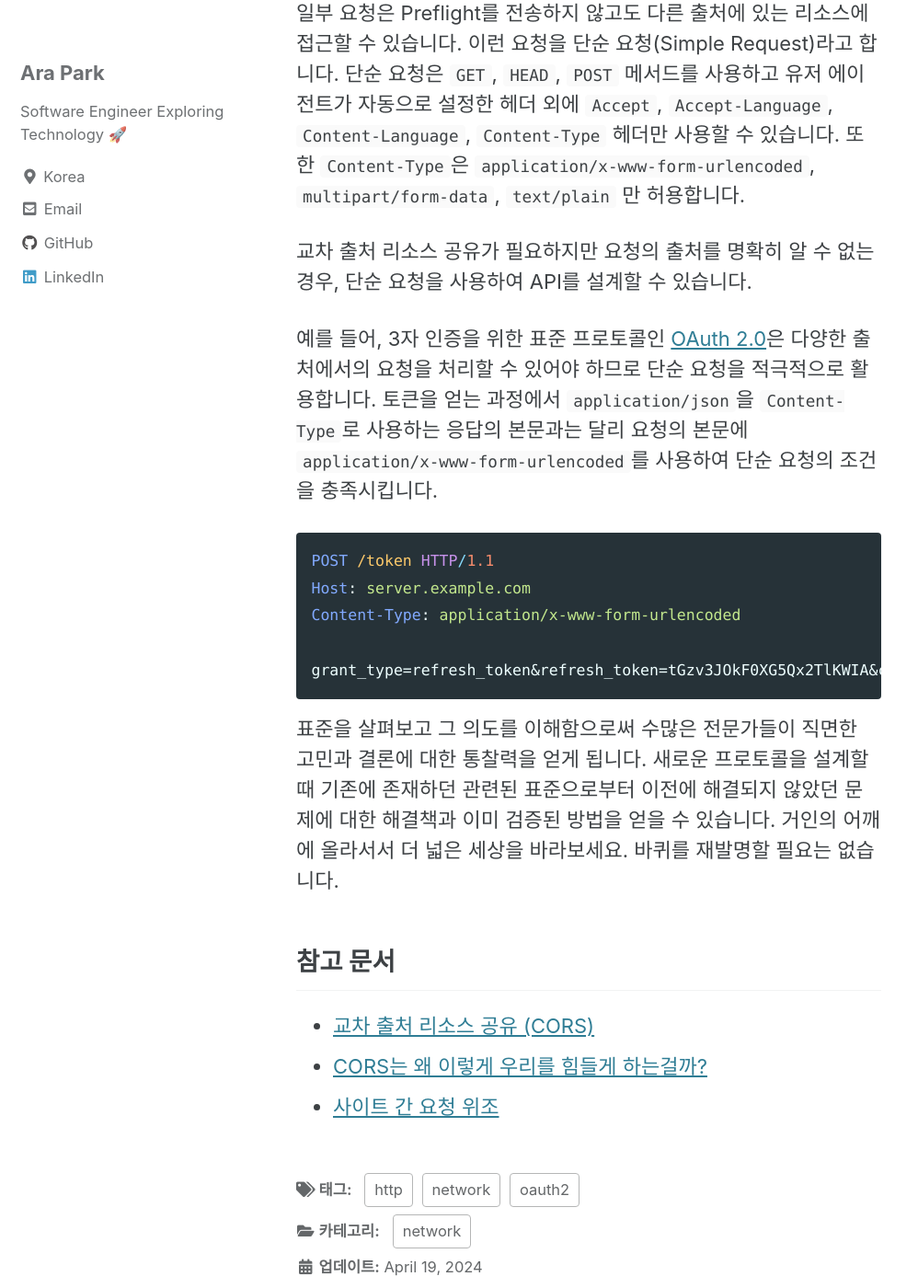
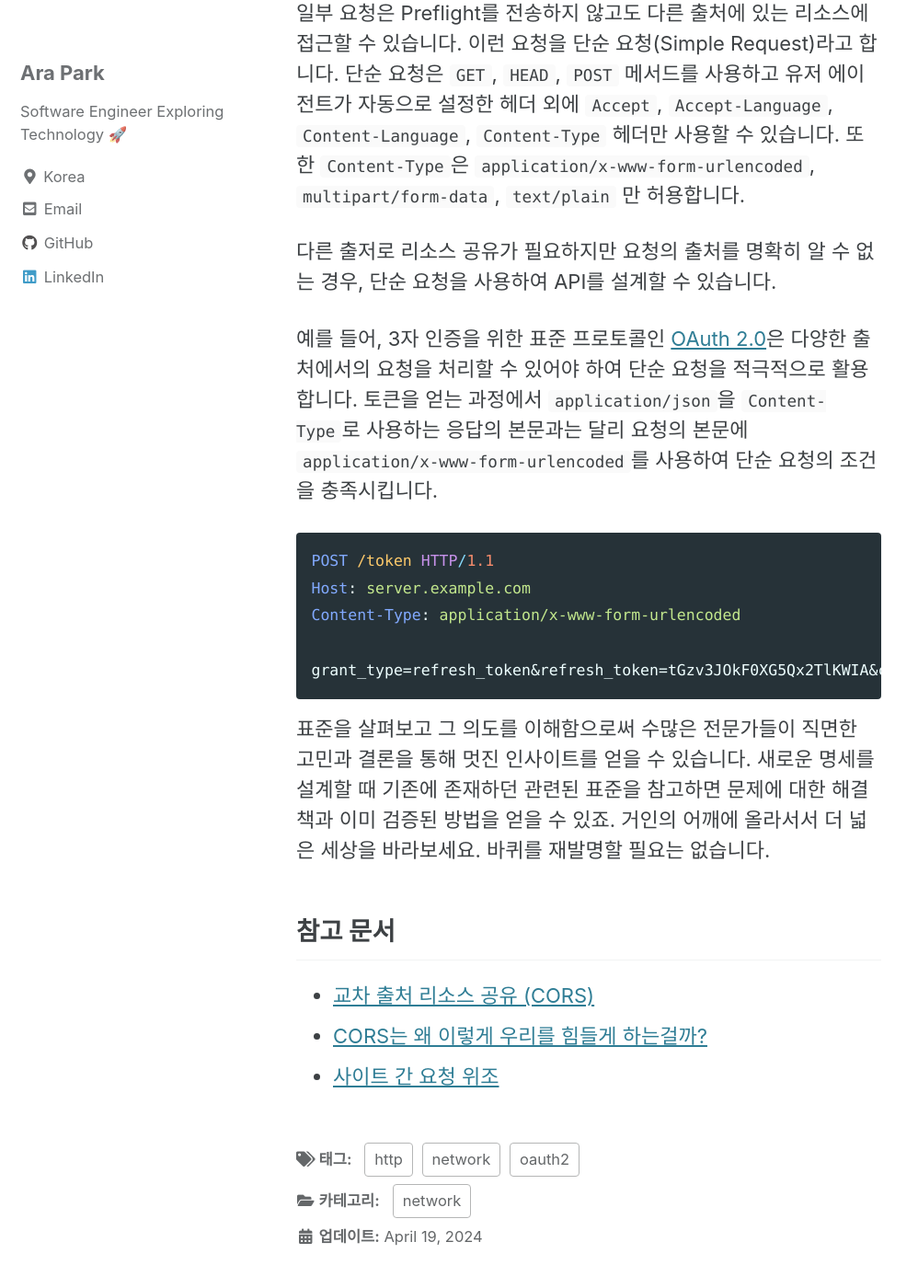
Before and after one commit to siyul-park/siyul-park.github.io, a Jekyll site: the page built from _posts/2024-04-19-exploring-http-simple-request.md, in a window 1280 px wide and 1400 px high, scrolled down 1208 px. Shown: the whole window at 92% size, without its empty margins (0-998 px from the left). Built offline with Jekyll 4.4.1, drawn with Linux system fonts in a browser that asks for light colours; cached includes are drawn as plain includes; comment, search, counter and statistics services are not loaded; some of the changed text lies outside the part shown.

Commit message:
docs: 가독성 개선

````diff
--- a/_posts/2024-04-19-exploring-http-simple-request.md
+++ b/_posts/2024-04-19-exploring-http-simple-request.md
@@ -9,7 +9,7 @@ tags: ["network", "http", "oauth2"]
 
 다른 출처에 있는 리소스가 필요한 경우, 추가 HTTP 헤더를 사용하여 한 출처에서 실행 중인 웹 애플리케이션이 다른 출처의 선택한 자원에 접근할 수 있는 권한을 부여하여 교차 출처 리소스 공유(CORS, Cross-Origin Resource Sharing)를 허용합니다.
 
-웹 브라우저는 다른 출처에 있는 리소스에 접근할 때 Preflight 요청을 보내어 `OPTIONS` 메서드를 통해 실제 요청이 전송하기에 안전한지 확인합니다. 이때 `Origin` 헤더를 사용하여 원래 출처를 전달하고, `Access-Control-Request-Method`와 `Access-Control-Request-Headers`에 허용되어야 할 메서드와 헤더를 넣습니다.
+웹 브라우저는 다른 출처에 있는 리소스에 접근할 때 `OPTIONS` 메서드를 통해 Preflight 요청을 보내어 실제 요청이 전송하기에 안전한지 확인합니다. 이때 `Origin` 헤더를 사용하여 원래 출처를 전달하고, `Access-Control-Request-Method`와 `Access-Control-Request-Headers`에 허용되어야 할 메서드와 헤더를 넣습니다.
 
 ```http
 OPTIONS https://siyul-park.github.io
@@ -31,9 +31,9 @@ Access-Control-Allow-Headers: Content-type
 
 일부 요청은 Preflight를 전송하지 않고도 다른 출처에 있는 리소스에 접근할 수 있습니다. 이런 요청을 단순 요청(Simple Request)라고 합니다. 단순 요청은 `GET`, `HEAD`, `POST` 메서드를 사용하고 유저 에이전트가 자동으로 설정한 헤더 외에 `Accept`, `Accept-Language`, `Content-Language`, `Content-Type` 헤더만 사용할 수 있습니다. 또한 `Content-Type`은 `application/x-www-form-urlencoded`, `multipart/form-data`, `text/plain` 만 허용합니다.
 
-교차 출처 리소스 공유가 필요하지만 요청의 출처를 명확히 알 수 없는 경우, 단순 요청을 사용하여 API를 설계할 수 있습니다.
+다른 출저로 리소스 공유가 필요하지만 요청의 출처를 명확히 알 수 없는 경우, 단순 요청을 사용하여 API를 설계할 수 있습니다.
 
-예를 들어, 3자 인증을 위한 표준 프로토콜인 [OAuth 2.0](https://datatracker.ietf.org/doc/html/rfc6749)은 다양한 출처에서의 요청을 처리할 수 있어야 하므로 단순 요청을 적극적으로 활용합니다. 토큰을 얻는 과정에서 `application/json`을 `Content-Type`로 사용하는 응답의 본문과는 달리 요청의 본문에 `application/x-www-form-urlencoded`를 사용하여 단순 요청의 조건을 충족시킵니다.
+예를 들어, 3자 인증을 위한 표준 프로토콜인 [OAuth 2.0](https://datatracker.ietf.org/doc/html/rfc6749)은 다양한 출처에서의 요청을 처리할 수 있어야 하여 단순 요청을 적극적으로 활용합니다. 토큰을 얻는 과정에서 `application/json`을 `Content-Type`로 사용하는 응답의 본문과는 달리 요청의 본문에 `application/x-www-form-urlencoded`를 사용하여 단순 요청의 조건을 충족시킵니다.
 
 ```http
 POST /token HTTP/1.1
@@ -43,7 +43,7 @@ Content-Type: application/x-www-form-urlencoded
 grant_type=refresh_token&refresh_token=tGzv3JOkF0XG5Qx2TlKWIA&client_id=s6BhdRkqt3&client_secret=7Fjfp0ZBr1KtDRbnfVdmIw
 ```
 
-표준을 살펴보고 그 의도를 이해함으로써 수많은 전문가들이 직면한 고민과 결론에 대한 통찰력을 얻게 됩니다. 새로운 프로토콜을 설계할 때 기존에 존재하던 관련된 표준으로부터 이전에 해결되지 않았던 문제에 대한 해결책과 이미 검증된 방법을 얻을 수 있습니다. 거인의 어깨에 올라서서 더 넓은 세상을 바라보세요. 바퀴를 재발명할 필요는 없습니다.
+표준을 살펴보고 그 의도를 이해함으로써 수많은 전문가들이 직면한 고민과 결론을 통해 멋진 인사이트를 얻을 수 있습니다. 새로운 명세를 설계할 때 기존에 존재하던 관련된 표준을 참고하면 문제에 대한 해결책과 이미 검증된 방법을 얻을 수 있죠. 거인의 어깨에 올라서서 더 넓은 세상을 바라보세요. 바퀴를 재발명할 필요는 없습니다.
 
 ## 참고 문서
 - [교차 출처 리소스 공유 (CORS)](https://developer.mozilla.org/ko/docs/Web/HTTP/CORS)
````
